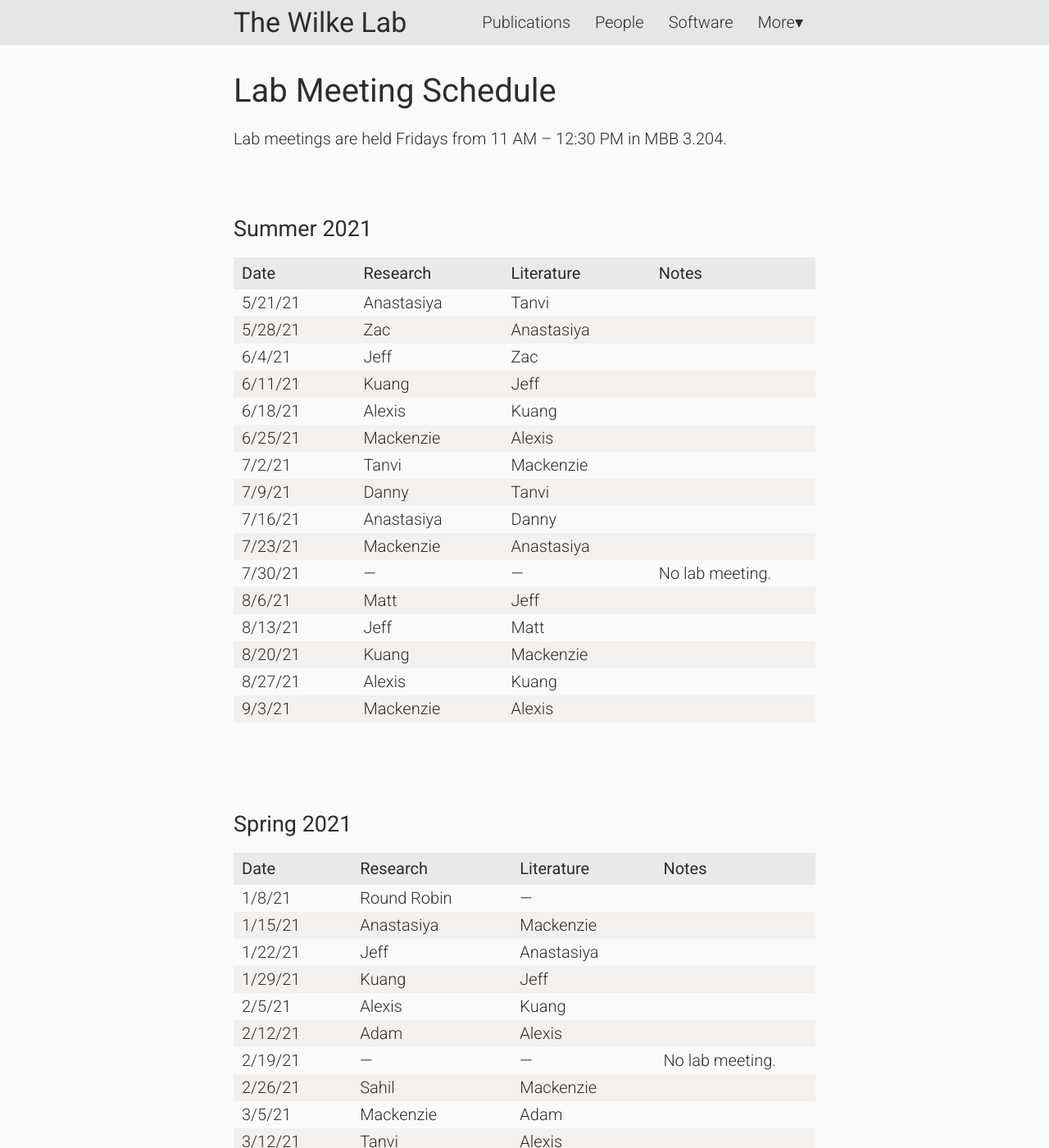
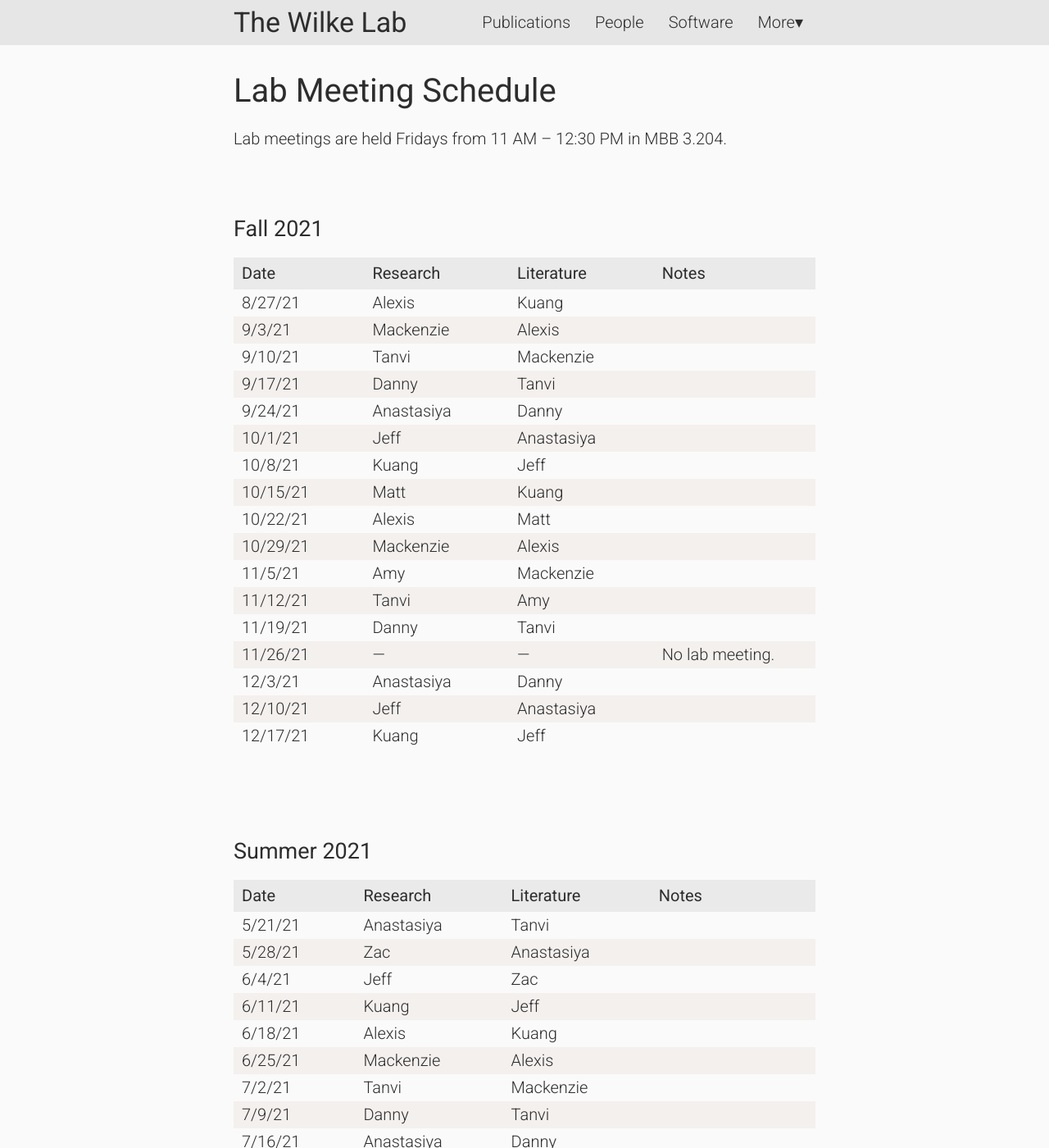
Before and after one commit to wilkelab/wilkelab.github.io, a Jekyll site: the page built from lab_meetings.md, in a window 1280 px wide and 1400 px high. Shown: the whole window at 82% size. Built offline with Jekyll 4.4.1, drawn with Linux system fonts in a browser that asks for light colours; nearby versions of some CDN libraries.

Commit message:
Added Fall 2021 schedule

```diff
--- a/lab_meetings.md
+++ b/lab_meetings.md
@@ -6,6 +6,34 @@ permalink: /lab_meetings
 
 Lab meetings are held Fridays from 11 AM -- 12:30 PM in MBB 3.204.
 <br><br>
+
+### Fall 2021
+
+|------+---+--------------------+---+----------------------+---+-------|
+| Date      |    |Research       |    |Literature |         |Notes      |
+|:----------|----|:------------------|----|:--------------------|---|:------|
+| 8/27/21 || Alexis || Kuang ||
+| 9/3/21 || Mackenzie || Alexis ||
+| 9/10/21 || Tanvi || Mackenzie ||
+| 9/17/21 || Danny || Tanvi ||
+| 9/24/21 || Anastasiya || Danny ||
+| 10/1/21 || Jeff || Anastasiya ||
+| 10/8/21 || Kuang || Jeff ||
+| 10/15/21 || Matt || Kuang ||
+| 10/22/21 || Alexis || Matt ||
+| 10/29/21 || Mackenzie || Alexis ||
+| 11/5/21 || Amy || Mackenzie ||
+| 11/12/21 || Tanvi || Amy ||
+| 11/19/21 || Danny || Tanvi ||
+| 11/26/21 || --- || --- || No lab meeting.
+| 12/3/21 || Anastasiya || Danny ||
+| 12/10/21 || Jeff || Anastasiya ||
+| 12/17/21 || Kuang || Jeff ||
+|------+---+--------------------+---+----------------------+---+-------|
+{:.widetable}
+
+<br><br />
+
 
 ### Summer 2021
 
```
Also changed, not shown: other parts of lab_meetings.md (+0 -2 lines).
